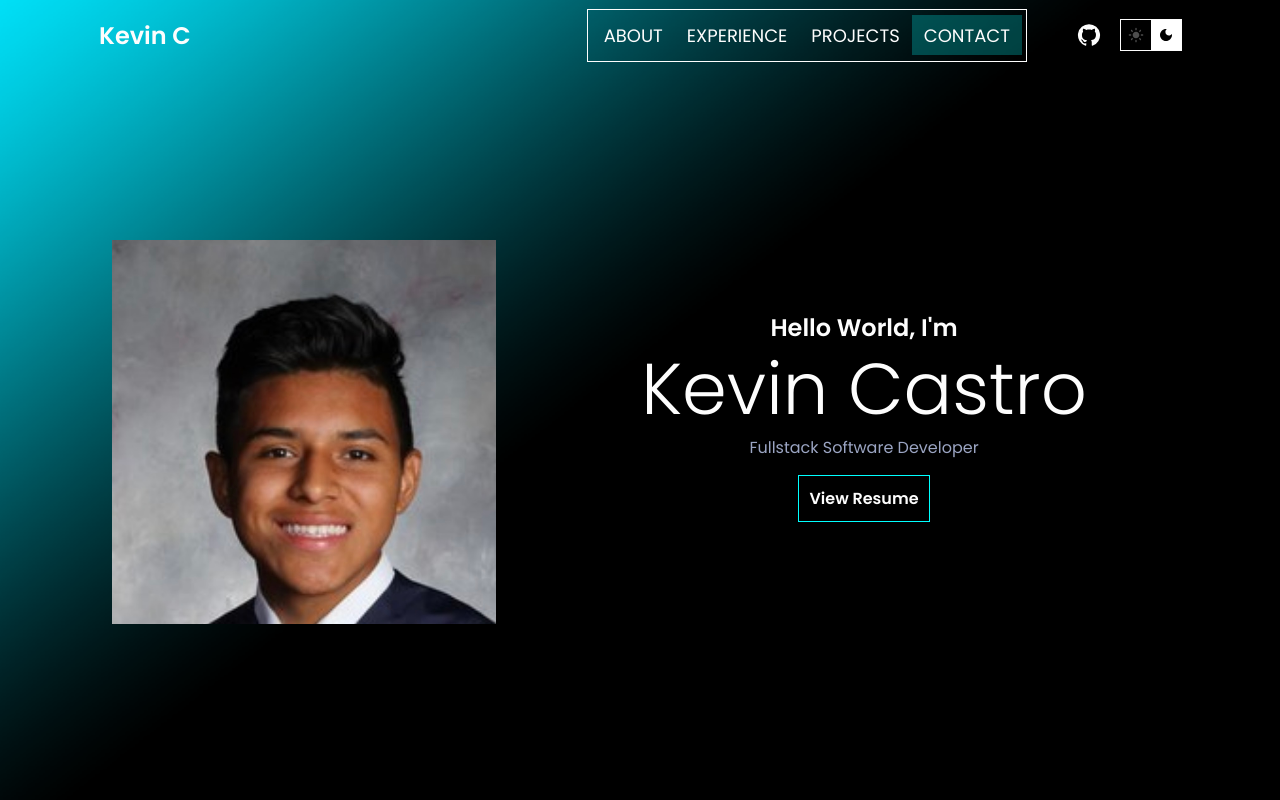
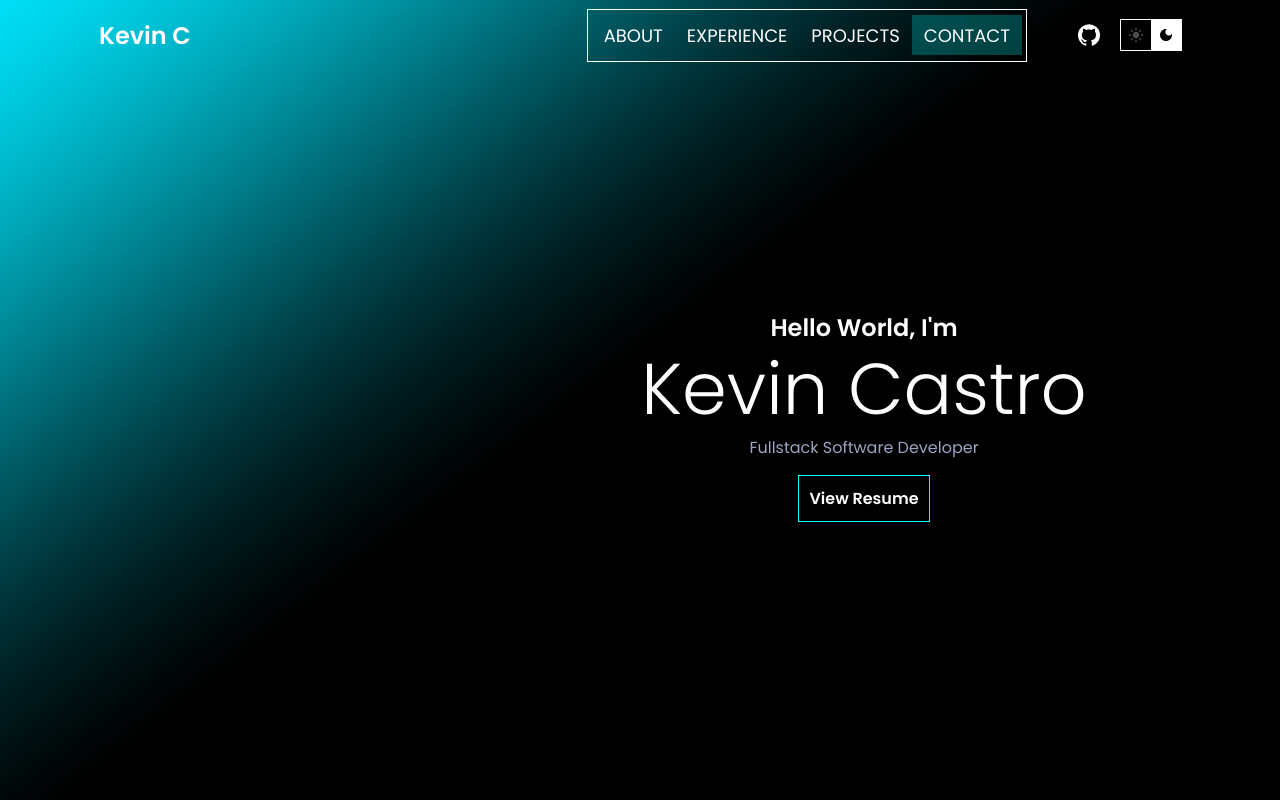
Before and after one commit to kevincas01/portfolio, a React (Create React App) app: page / in a window 1280 px wide. Shown: the top 800 px of the page. Built offline with nearby package versions, Linux system fonts and the light colour scheme; the HTML template or start-up script is replaced by a standard one.

Commit message:
Profile Hero: display change:

```diff
--- a/src/Components/Profile.jsx
+++ b/src/Components/Profile.jsx
@@ -1,13 +1,31 @@
-import React, { useEffect } from "react";
+import React, { useEffect, useState } from "react";
 import "../Styles/profile.css";
+import GridSquare from "./GridSquare";
 const Profile = () => {
-  const [headerTitle, setHeaderTitle] = React.useState("");
-  const [headerName, setHeaderName] = React.useState("");
-  const [showHeader, setShowHeader] = React.useState("");
+  const [headerTitle, setHeaderTitle] = useState("");
+  const [headerName, setHeaderName] = useState("");
+  const [showHeader, setShowHeader] = useState("");
 
   const name = "Kevin Castro";
   const title = "Hello World, I'm";
-  React.useEffect(() => {
+
+  const TOTAL_SQUARES = 300;
+  const [fadingIndices, setFadingIndices] = useState([]);
+
+  useEffect(() => {
+    const interval = setInterval(() => {
+      // Pick 3 random unique indices to fade
+      const indices = new Set();
+      while (indices.size < 20) {
+        indices.add(Math.floor(Math.random() * TOTAL_SQUARES));
+      }
+
+      setFadingIndices([...indices]);
+    }, 3000); // every 3 seconds
+
+    return () => clearInterval(interval);
+  }, []);
+  useEffect(() => {
     let i = 0;
     const intervalId = setInterval(() => {
       setHeaderTitle(title.substring(0, i));
@@ -34,71 +52,18 @@ const Profile = () => {
     };
   }, [title, name]);
 
-  useEffect(() => {
-    if (headerName !== name) return;
-    const spans = document.querySelectorAll(".hover-text span");
-    spans.forEach((span) => {
-      span.addEventListener("mouseenter", function () {
-        this.style.fontWeight = "700";
-        this.style.color = "var(--main-text-color)";
-
-        const leftNeighbor = this.previousElementSibling;
-        const rightNeighbor = this.nextElementSibling;
-
-        if (leftNeighbor) {
-          leftNeighbor.style.fontWeight = "500";
-          leftNeighbor.style.color = "var(--main-gradient-secondary-color)";
-        }
-        if (rightNeighbor) {
-          rightNeighbor.style.fontWeight = "500";
-          rightNeighbor.style.color = "var(--main-gradient-secondary-color)";
-        }
-      });
-
-      span.addEventListener("mouseleave", function () {
-        this.style.fontWeight = "300";
-        this.style.color = "var(--main-color)";
-
-        const leftNeighbor = this.previousElementSibling;
-        const rightNeighbor = this.nextElementSibling;
-
-        if (leftNeighbor) {
-          leftNeighbor.style.fontWeight = "300";
-          leftNeighbor.style.color = "var(--main-color)";
-        }
-
-        if (rightNeighbor) {
-          rightNeighbor.style.fontWeight = "300";
-          rightNeighbor.style.color = "var(--main-color)";
-        }
-      });
-    });
-  }, [headerName]);
-
   return (
     <div className="profile-container">
       <div className="profile">
-        <div >
-          <img
-            src="/images/KevinC.jpeg"
-            alt="Kevin Castro Headshot"
-            id="profile-photo"
-          ></img>
+        <div className="background-grid" aria-hidden="true">
+          {Array.from({ length: 300 }).map((_, i) => (
+            <GridSquare key={i} shouldFade={fadingIndices.includes(i)} />
+          ))}
         </div>
+
         <div className="profile-content">
           <h3 className="profile-greeting">{headerTitle} </h3>
-          <h1 className="profile-name hover-text">
-            {headerName.split("").map((child, idx) => (
-              <span
-                style={{
-                  transition: "0.35s font-weight, 0.35s color",
-                }}
-                key={idx}
-              >
-                {child}
-              </span>
-            ))}
-          </h1>
+          <h1 className="profile-name hover-text">{headerName}</h1>
           {showHeader && (
             <div className="hidden-content">
               <p>Fullstack Software Developer</p>
```
